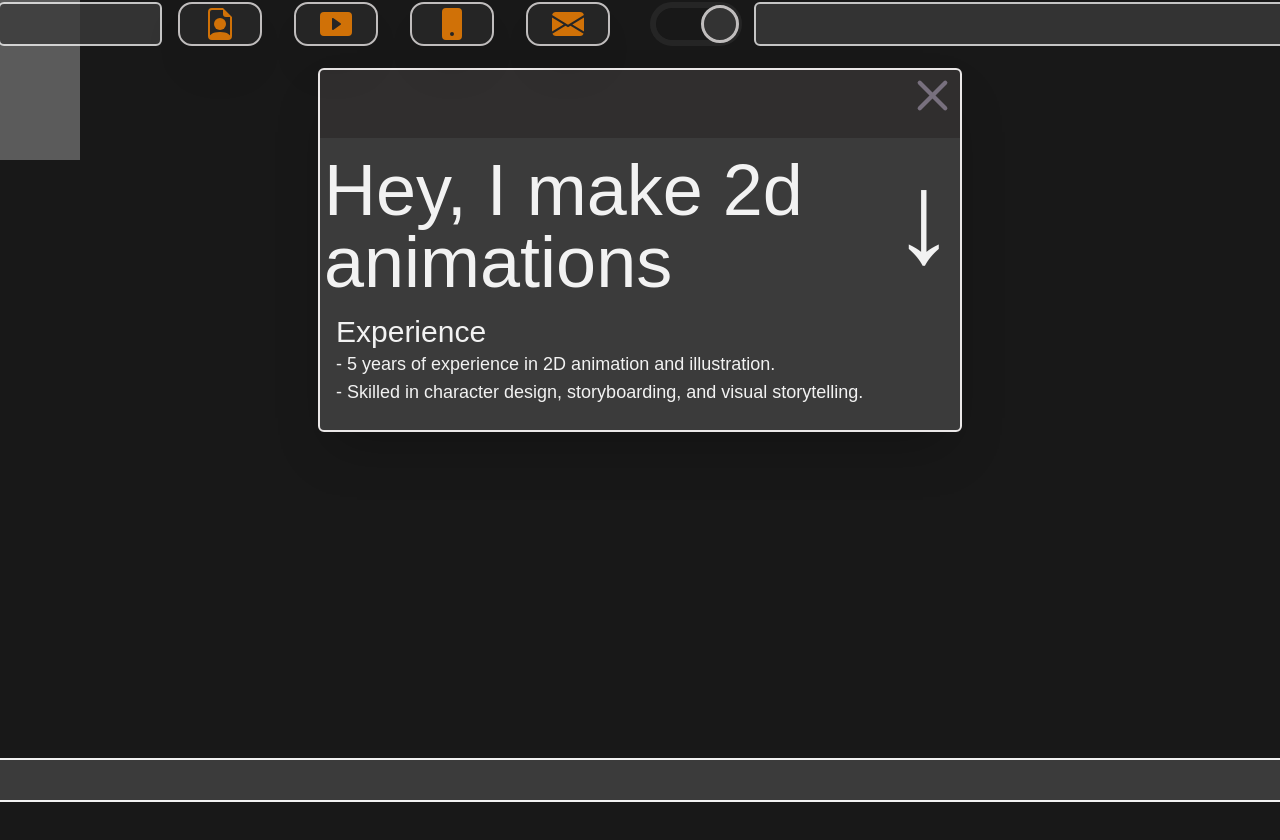
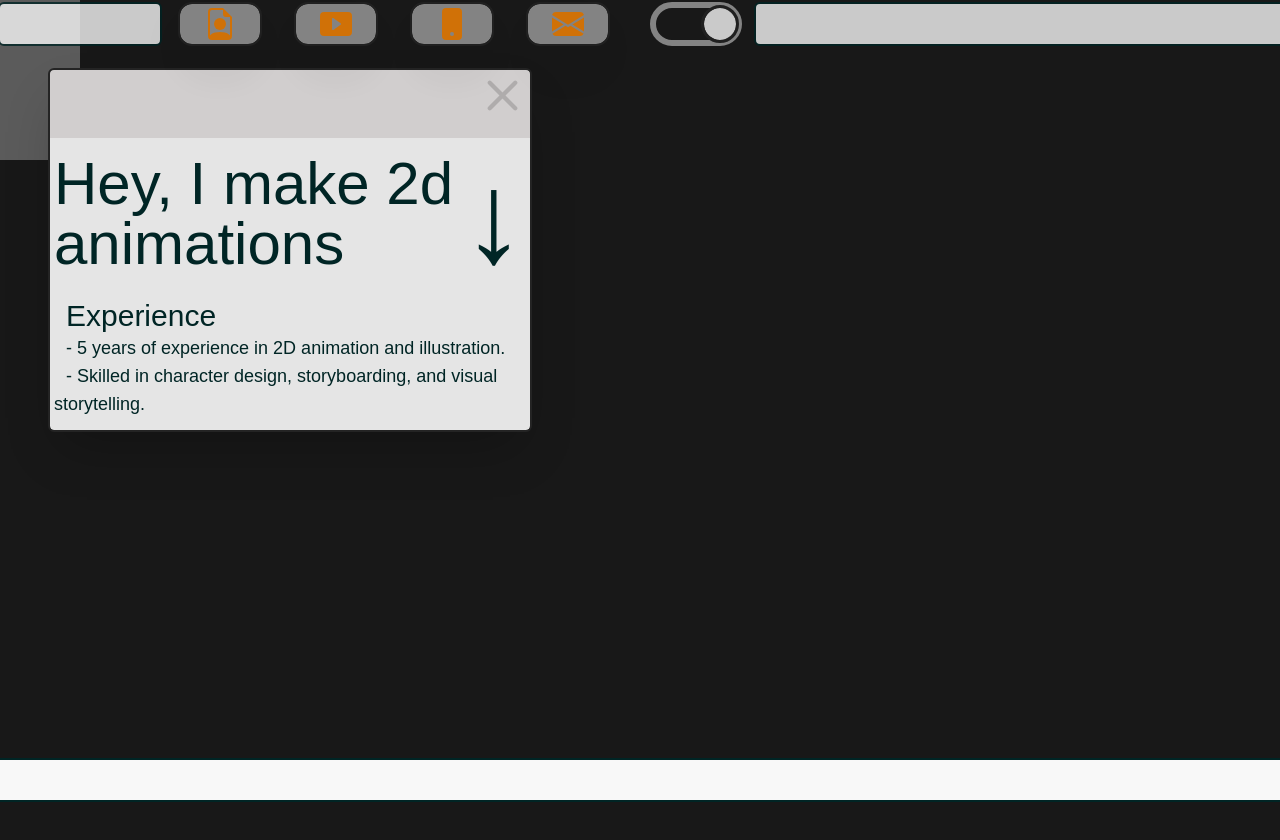
Before and after one commit to Kdaterao/AnimationWebsite, a Next.js app: page / in a window 1280 px wide. Both pictures are taken after a click on the button 220 px from the left and 36 px from the top of the page. Shown: the top 840 px of the page. Built offline with nearby package versions, Linux system fonts and the light colour scheme; no server answers; the database is empty; grey boxes are pictures that could not be loaded; a web font is replaced by a local one.

Commit message:
changed how tabs are deleted

```diff
--- a/src/app/components/aboutme.tsx
+++ b/src/app/components/aboutme.tsx
@@ -1,16 +1,16 @@
 import Tabbar from './tabbar';
 
 
-function Aboutme({handlemousedown,Windowbuttonfunction}:{handlemousedown:() => void,Windowbuttonfunction:(divname:string) => void}){
+function Aboutme({handlemousedown,Windowbuttonfunction}:{handlemousedown:() => void,Windowbuttonfunction:(divname:string, from:string) => void}){
 
 
         return (
-            <div className = 'h-47 sm:h-55 md:h-80 lg:h-90 w-90 sm:w-120 md:w-160 3lg:w-120  pb-3 flex flex-col  bg-[var(--color-variableblue)] rounded-sm  self-center hover:-translate-y-2 shadow-2xl outline-2 outline-[var(--color-outline)]' >
+            <div className = 'h-47 sm:h-55 md:h-80 lg:h-90 w-90 sm:w-120   pb-3 flex flex-col  bg-[var(--color-variableblue)] rounded-sm  self-center hover:-translate-y-2 shadow-2xl outline-2 outline-[var(--color-outline)]' >
                 <Tabbar handlemousedown = {handlemousedown} divname ='aboutme'  Windowbuttonfunction = {Windowbuttonfunction}></Tabbar>
                 <div className = 'flex flex-col gap-4 basis-4/5 overflow-y-auto styled-scrollbar mr-1 ml-1 '>
                     <div></div>
                     <div className ='flex flex-row '>
-                        <h4 className ='text-5xl sm:text-6xl md:text-7xl 3lg:text-6xl noselect'> Hey, I make 2d animations</h4>
+                        <h4 className ='text-5xl sm:text-6xl  noselect'> Hey, I make 2d animations</h4>
                         <p className ='text-6xl sm:text-8xl md:text-9xl noselect'>↓</p>
                     </div>
                     <div className ='flex flex-row indent-3 noselect'>
--- a/src/app/components/aboutmephoto.tsx
+++ b/src/app/components/aboutmephoto.tsx
@@ -4,7 +4,7 @@ import {Instagramicon, Tiktokicon} from '../data'
 
 
 
-function Photoaboutme({handlemousedown,Windowbuttonfunction}:{handlemousedown:() => void,Windowbuttonfunction:(divname:string) => void}){
+function Photoaboutme({handlemousedown,Windowbuttonfunction}:{handlemousedown:() => void,Windowbuttonfunction:(divname:string, from:string) => void}){
 
 
 
--- a/src/app/components/form.tsx
+++ b/src/app/components/form.tsx
@@ -3,7 +3,7 @@
 import Tabbar from './tabbar';
 
 
-function EmailForm({handlemouseformdown,Windowbuttonfunction}:{handlemouseformdown:() => void,Windowbuttonfunction:(divname:string) => void}){
+function EmailForm({handlemouseformdown,Windowbuttonfunction}:{handlemouseformdown:() => void,Windowbuttonfunction:(divname:string, from:string) => void}){
 
 
     async function handleOnSubmit(event: React.SyntheticEvent){
--- a/src/app/components/navbar.tsx
+++ b/src/app/components/navbar.tsx
@@ -3,7 +3,7 @@ import Dark_Switch from './switch'
 import Windowbuttonbar from './windowbutton'
 
 
-function Navbar({Windowbuttonfunction}:{Windowbuttonfunction: (divname:string) => void}){
+function Navbar({Windowbuttonfunction}:{Windowbuttonfunction: (divname:string, from:string) => void}){
 
 
 
--- a/src/app/components/tabbar.tsx
+++ b/src/app/components/tabbar.tsx
@@ -2,7 +2,7 @@
 
 
 
-function Tabbar ({handlemousedown,divname, Windowbuttonfunction}:{handlemousedown:() => void,divname:string,Windowbuttonfunction:(divname:string) => void}) {
+function Tabbar ({handlemousedown,divname, Windowbuttonfunction}:{handlemousedown:() => void, divname:string,Windowbuttonfunction:(divname:string, from:string) => void}) {
 
 
 
@@ -16,7 +16,7 @@ function Tabbar ({handlemousedown,divname, Windowbuttonfunction}:{handlemousedow
                             strokeWidth="2"
                             strokeLinecap="round"
                             strokeLinejoin="round"
-                            className='h-3/4 hover:bg-[var(--color-variableblue)] hover:rounded text-[var(--color-textdescription)] hover:text-orange-400 focus:text-orange-400  ' onClick={() => Windowbuttonfunction(divname) }>
+                            className='h-3/4 hover:bg-[var(--color-variableblue)] focus:bg-[var(--color-variableblue)] hover:rounded text-[var(--color-textdescription)] hover:text-orange-400 focus:text-orange-400  ' onClick={() => Windowbuttonfunction(divname, 'x') }>
                             <line x1="18" y1="6" x2="6" y2="18" />
                             <line x1="6" y1="6" x2="18" y2="18" />
                     </svg>
@@ -29,7 +29,7 @@ function Tabbar ({handlemousedown,divname, Windowbuttonfunction}:{handlemousedow
                 <div className = 'flex flex-row-reverse h-14 md:h-15 xl:h-17 w-full rounded-t-sm bg-[var(--color-variablepurple)] select-none ' onMouseDown ={() => handlemousedown()}>
 
                     <div className ='h-full basis-1/3 flex flex-row justify-end gap-3'>
-                        <div className ='h-full basis-1/3  flex flex-row-reverse mr-0.5 cursor-pointer'>
+                        <div className ='h-full basis-1/3  flex flex-row-reverse mr-0.5 cursor-pointer '>
                             <Xcomponent></Xcomponent>
                         </div>
                     </div>
--- a/src/app/components/videocomponent.tsx
+++ b/src/app/components/videocomponent.tsx
@@ -5,7 +5,7 @@ import Workcolumn from './workcolumn';
 import {video_type} from '../data'
 
 
-function Videoplayer({initialvideo, videos, handlemousedown, Windowbuttonfunction, loadingvideo}:{initialvideo:string, videos:video_type[], handlemousedown:() => void,Windowbuttonfunction:(divname:string) => void, loadingvideo:string}){
+function Videoplayer({initialvideo, videos, handlemousedown, Windowbuttonfunction, loadingvideo}:{initialvideo:string, videos:video_type[], handlemousedown:() => void,Windowbuttonfunction:(divname:string, from:string) => void, loadingvideo:string}){
 
        //variables and useState variables used in the whole component
        const r2worker:string = 'https://r2-worker.akdaterao.workers.dev'
@@ -99,7 +99,7 @@ function Videoplayer({initialvideo, videos, handlemousedown, Windowbuttonfunctio
                             {/*Video and description div*/}
                             <div className ='col-start-1 col-span-7 xxsm:col-start-1 xxsm:col-span-9 xsm:col-span-full \ row-start-1 row-span-10 \ md:col-start-0 md:col-span-7 \ ml-5 mr-5 md:ml-0 md:mr-0'>
                                 <div className ='w-5'/>
-                                <video ref={ref} src={currentvideo}  muted  controls loop playsInline className = 'shadow-2xl dark:shadow-gray-700 shadow-white object-scale-down rounded-xl'/>
+                                <video ref={ref} src={currentvideo}  muted  controls loop playsInline className = 'shadow-2xl dark:shadow-gray-700 shadow-white object-scale-down rounded-sm'/>
 
                                 <div className ='flex flew-row \ w-full \ h-13'>
                                     <h3 className='text-4xl overflow-clip mt-3'>{currenttitle}</h3>
--- a/src/app/components/windowbutton.tsx
+++ b/src/app/components/windowbutton.tsx
@@ -2,12 +2,12 @@ import {componentlist} from '../data'
 
 
 
-function Windowbuttonbar({Windowbuttonfunction}:{Windowbuttonfunction: (divname:string) => void}){
+function Windowbuttonbar({Windowbuttonfunction}:{Windowbuttonfunction: (divname:string, from:string) => void}){
 
 
-    function Windowbutton({divname, buttonname, Windowbuttonfunction}:{divname:string,buttonname:React.ReactNode, Windowbuttonfunction: (divname:string) => void}){
+    function Windowbutton({divname, buttonname, Windowbuttonfunction}:{divname:string,buttonname:React.ReactNode, Windowbuttonfunction: (divname:string, from:string) => void}){
         return(
-                <button onClick={ () => Windowbuttonfunction(divname)}  className ='rounded-xl p-1 pb-3 bg-[var(--color-navbar-t)]  hover:bg-[var(--color-variablebluedark)] focus:bg-[var(--color-variablebluedark)] font-bold  text-sm md:text-base hover:-translate-y-1 shadow-2xl cursor-pointer h-10 w-12 xxsm:w-20   outline-2 outline-[var(--color-outline)]'>
+                <button onClick={ () => Windowbuttonfunction(divname, 'notx')}  className ='rounded-xl p-1 pb-3 bg-[var(--color-navbar-t)]  hover:bg-[var(--color-variablebluedark)] focus:bg-[var(--color-variablebluedark)] focus:-translate-y-1  font-bold  text-sm md:text-base hover:-translate-y-1 shadow-2xl cursor-pointer h-10 w-12 xxsm:w-20   outline-2 outline-[var(--color-outline)]'>
                         <div className='w-6 h-6 xxsm:w-8 xxsm:h-8 \ ml-2 mt-1 xxsm:ml-5 xxsm:mt-0 \ fill-orange-400 \ justify-center-safe'>
                             {buttonname}
                         </div>
--- a/src/app/layout.tsx
+++ b/src/app/layout.tsx
@@ -10,7 +10,7 @@ import "./globals.css";
 export default function RootLayout({children}: Readonly<{children: React.ReactNode;}>)
 {
   return (
-    <html lang="en" className ='group-[transition-colors duration-10000] invisible-scrollbar  overflow-x-clip dark '>
+    <html lang="en" className ='group-[transition-colors duration-10000] invisible-scrollbar  overflow-x-clip '>
       <body>
             <div >
             {children}
--- a/src/app/page.tsx
+++ b/src/app/page.tsx
@@ -43,7 +43,7 @@ export default function Home() {
       changeformposition({x:110, y:950});
       changefooterposition({x:0, y:1900});
      } else if (window.innerWidth < 1620 && window.innerWidth > 1200){
-      changeaboutmeposition({x:320, y:70})
+      changeaboutmeposition({x:50, y:70})
       changephotoaboutmeposition({x:800, y:1400})
       changevideoposition({x:50, y:550});
       changeformposition({x:30, y:1450});
@@ -121,16 +121,18 @@ export default function Home() {
 
 
 
-  function Windowbuttonfunction(divname:string){
+  function Windowbuttonfunction(divname:string, from:string){
 
             const element:HTMLElement = document.getElementById(divname)!;
-            if (element.style.opacity === "100") {
+            if (from == 'x' && element.style.opacity == '100') {
+
+              setTimeout(() => {
                 element.style.pointerEvents = 'none';
                 element.style.transition = "opacity 0.1s";
                 element.style.opacity = '0';
                 changewindowsopen(windowsopen - 1)
                 console.log('minus')
-
+                }, 200);
 
                 const newlist = windowidlist.filter(x => x !== divname);
                 addwindowid(newlist);
@@ -143,7 +145,10 @@ export default function Home() {
                 }
 
 
-            } else {
+            }else if(element.style.opacity == '100'){
+              element.scrollIntoView({ behavior: 'smooth', block: 'center' });
+
+            } else if(element.style.opacity == '0') {
                 element.style.pointerEvents = 'all';
                 element.style.transition = "opacity 0.4s ease";
                 element.style.opacity = '100';
```
